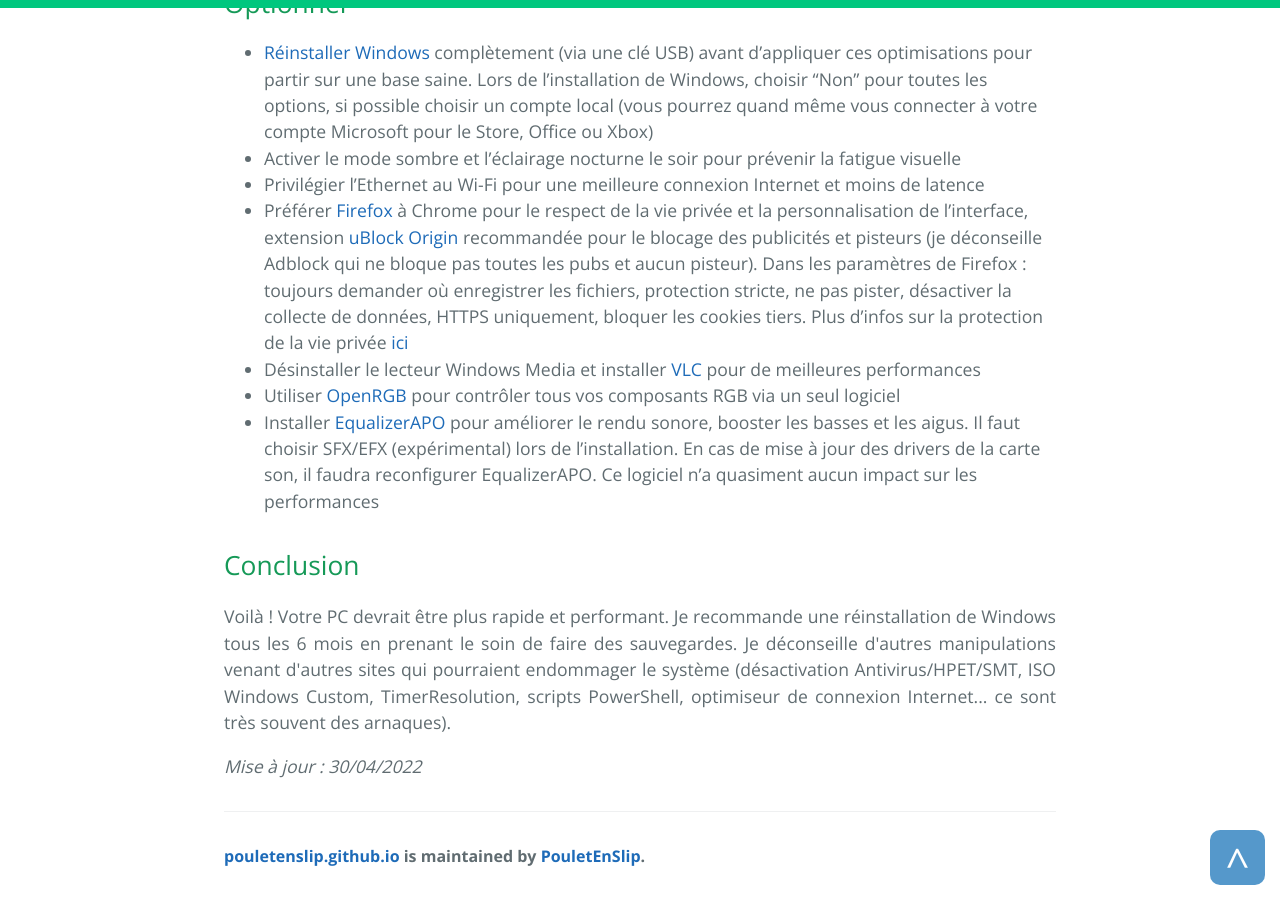
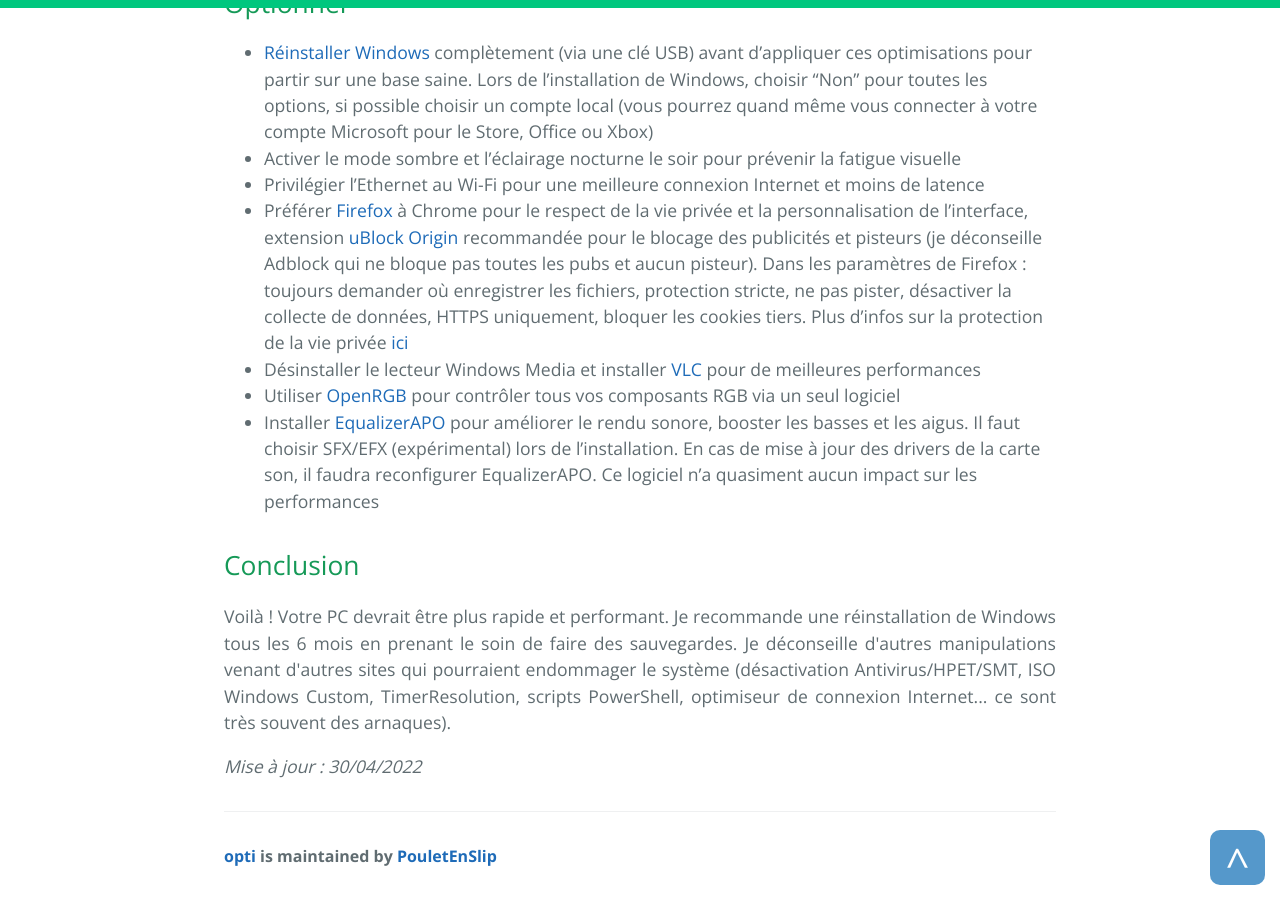
Before and after one commit to PouletEnSlip/pouletenslip.github.io, a Jekyll site: the page built from pages/opti/index.md, in a window 1280 px wide and 900 px high, scrolled down 3196 px. Built offline with Jekyll 4.4.1, drawn with Linux system fonts in a browser that asks for light colours; comment, search, counter and statistics services are not loaded.

Commit message:
Update opti.html

```diff
--- a/_layouts/opti.html
+++ b/_layouts/opti.html
@@ -21,9 +21,7 @@
     <header class="page-header" role="banner">
       <h1 class="project-name">Optimiser Windows</h1>
       <h2 class="project-tagline">Guide fiable et à jour</h2>
-      {% if site.github.is_project_page %}
-        <a href="{{ site.github.repository_url }}" class="btn">My GitHub</a>
-      {% endif %}
+        <a href="https://github.com/PouletEnSlip" class="btn">My GitHub</a>
     </header>
     <div class="progressionbar">
       <div class="progress-container">
@@ -34,9 +32,7 @@
       {{ content }}
       <a href="#"><button class="top">^</button></a>
       <footer class="site-footer">
-        {% if site.github.is_project_page %}
-          <span class="site-footer-owner"><a href="{{ site.github.repository_url }}">{{ site.github.repository_name }}</a> is maintained by <a href="{{ site.github.owner_url }}">{{ site.github.owner_name }}</a>.</span>
-        {% endif %}
+          <span class="site-footer-owner"><a href="https://github.com/PouletEnSlip/Opti">opti</a> is maintained by <a href="https://github.com/PouletEnSlip">PouletEnSlip</a></span>
       </footer>
     </main>
     <script src="../../script/script.js"></script>
```
